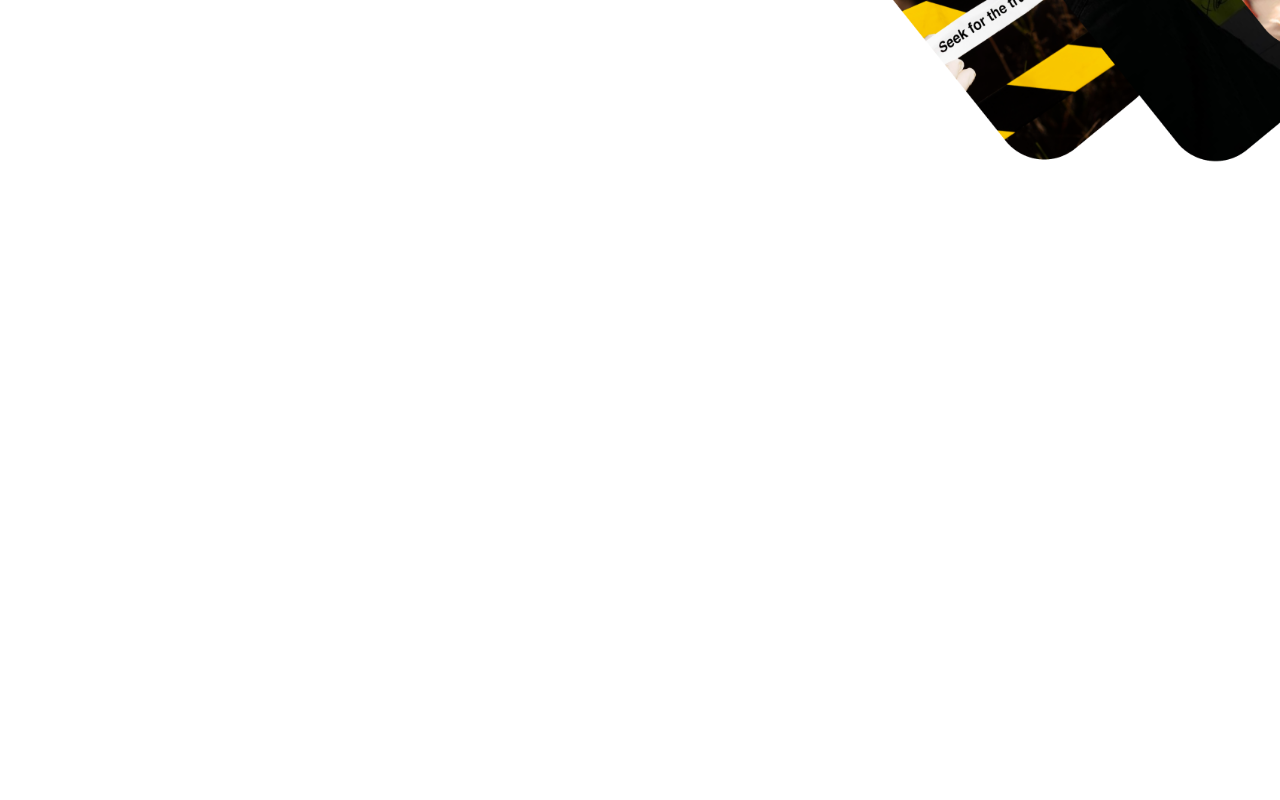
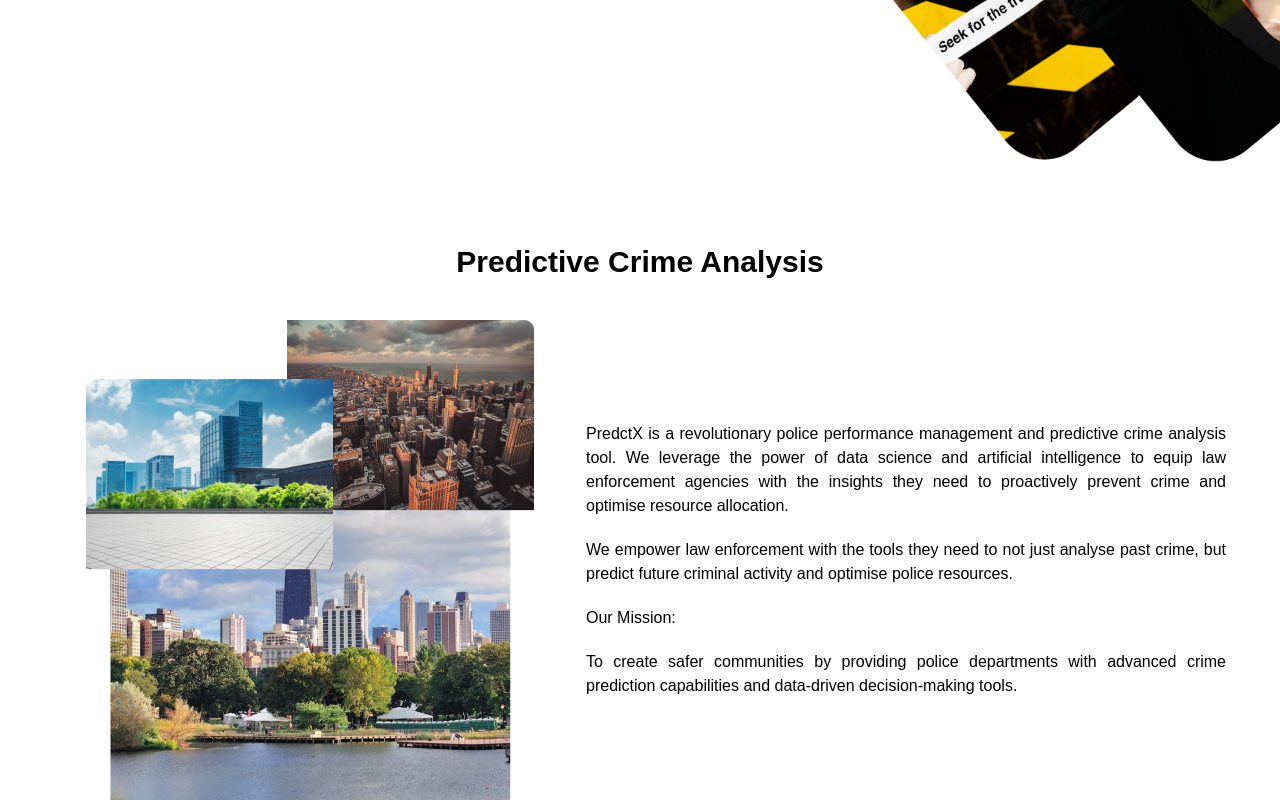
Before and after one commit to securedapp-github/PredictX, a React (Create React App) app: page / in a window 1280 px wide. Shown: the part 618-1418 px from the top of the page. Before the commit the page ends 862 px from the top, so only its background shows below. Built offline with nearby package versions, Linux system fonts and the light colour scheme.

Commit message:
Predictive Crime Analysis section completed

```diff
--- a/src/Pages/Home.js
+++ b/src/Pages/Home.js
@@ -3,6 +3,7 @@ import { List } from "flowbite-react";
 import Homeicon from '../Images/Home-icon.png';
 import Location from '../Images/Icons/Location.png';
 import Polygon from '../Images/Icons/Polygon.png';
+import City from '../Images/City.png';
 
 
 
@@ -57,15 +58,34 @@ export default function Home() {
 </div>
 
 </div>
+      </div>
+      </div>
 
+      <div className='w-full '>
+    <h1 className='font-semibold text-3xl text-center'>Predictive Crime Analysis</h1>
+
+    <div className='w-full flex justify-center items-center flex-wrap mt-10 gap-5'>
+        <div className='  lg:w-2/5  flex justify-center items-center' > <img src={City} alt="" /></div>
+
+        <div className='flex flex-col gap-5 w-4/5 lg:w-1/2  ' >
+          <p className='text-black font-medium text-justify'>
+          PredctX is a revolutionary police performance management and predictive crime analysis tool. We leverage the power of data science and artificial intelligence to equip law enforcement agencies with the insights they need to proactively prevent crime and optimise resource allocation.
+          </p>
+          <p className='text-black font-medium text-justify'>
+          We empower law enforcement with the tools they need to not just analyse past crime, but predict future criminal activity and optimise police resources.
+          </p>
+          <p className='text-black font-medium text-justify'>
+          Our Mission:
+          </p>
+          <p className='text-black font-medium text-justify'>
+          To create safer communities by providing police departments with advanced crime prediction capabilities and data-driven decision-making tools.
+          </p>
+        </div>
+    </div>
 
 
       </div>
 
-
-      </div>
-
-
     </div>
   )
 }
```
Also changed, not shown: src/Images/City.png (added).
